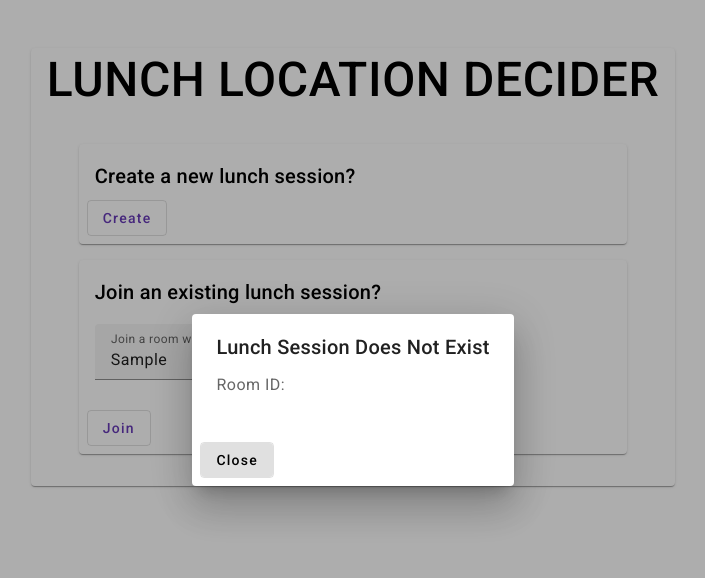
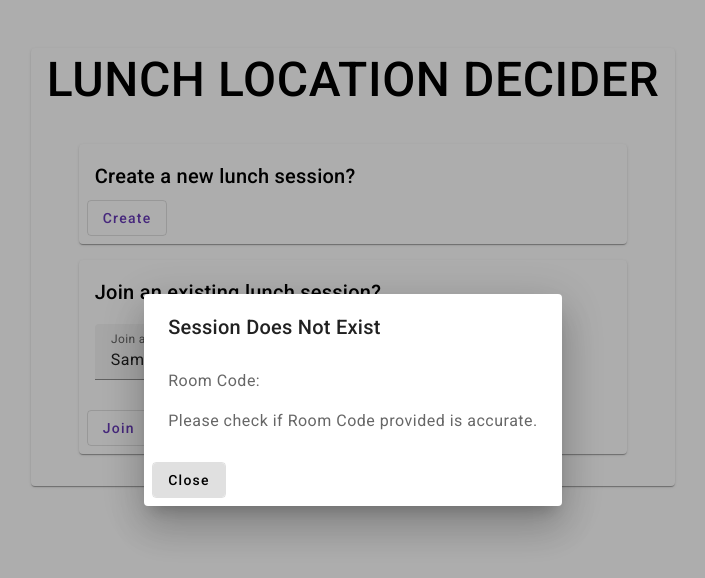
Before and after one commit to dexsjw/lunch-location-decider, an Angular app in the folder client/lunch-location-decider/: page /main in a window 1280 px wide. Both pictures are taken after typing "Sample" into the empty fields and a click on the button "Join". Shown: the top 578 px of the page, without its empty margins (287-992 px from the left). Built offline with nearby package versions, Linux system fonts and the light colour scheme; no server answers.

Commit message:
Revert "updated dialog-no-session.component with new models"
This reverts commit 4255b37c7de022663b3ae4e25ea7f35c43549312.

```diff
--- a/client/lunch-location-decider/src/app/dialog-no-session/dialog-no-session.component.html
+++ b/client/lunch-location-decider/src/app/dialog-no-session/dialog-no-session.component.html
@@ -1,7 +1,8 @@
-<h2 mat-dialog-title>Lunch Session Does Not Exist</h2>
+<h2 mat-dialog-title>Session Does Not Exist</h2>
 <mat-dialog-content>
-    <p>Room ID: {{ lunchSessionResponse.roomId }}</p>
-    <p>{{ message}}</p>
+    <p>{{ lunchSessionData.restaurants }}</p>
+    <p>Room Code: {{ lunchSessionData.roomCode }}</p>
+    <p>Please check if Room Code provided is accurate.</p>
 </mat-dialog-content>
 <mat-dialog-actions>
     <button mat-stroked-button
--- a/client/lunch-location-decider/src/app/dialog-no-session/dialog-no-session.component.ts
+++ b/client/lunch-location-decider/src/app/dialog-no-session/dialog-no-session.component.ts
@@ -1,6 +1,6 @@
 import { Component, Inject } from '@angular/core';
 import { MAT_DIALOG_DATA } from '@angular/material/dialog';
-import { LunchSessionResponse } from '../models/lunch-session';
+import { LunchSession } from '../models/lunch-session';
 
 @Component({
   selector: 'app-dialog-no-session',
@@ -9,10 +9,6 @@ import { LunchSessionResponse } from '../models/lunch-session';
 })
 export class DialogNoSessionComponent {
 
-  message: string = ""
-
-  constructor(@Inject(MAT_DIALOG_DATA) public lunchSessionResponse: LunchSessionResponse) {
-    this.message = lunchSessionResponse.message?.substring(5) ?? "";
-  }
+  constructor(@Inject(MAT_DIALOG_DATA) public lunchSessionData: LunchSession) {}
 
 }
```
